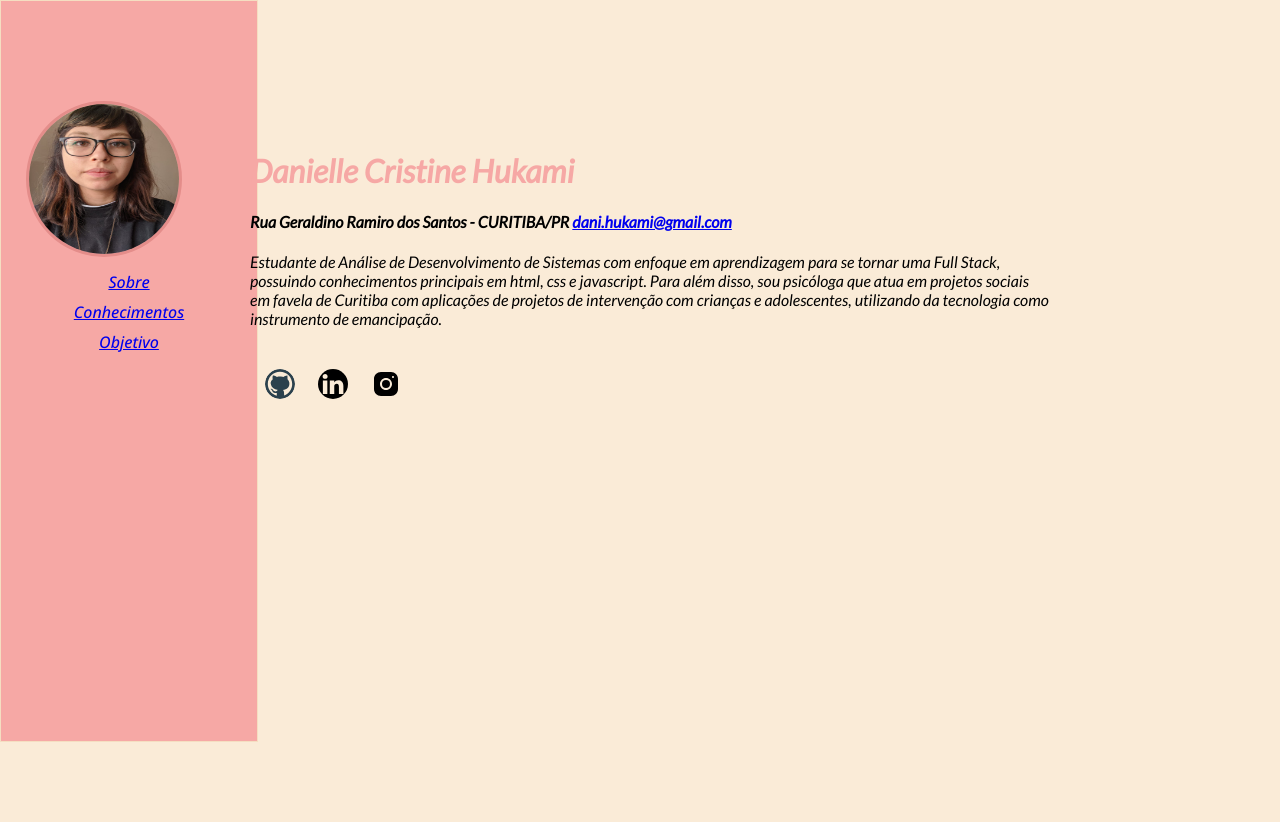
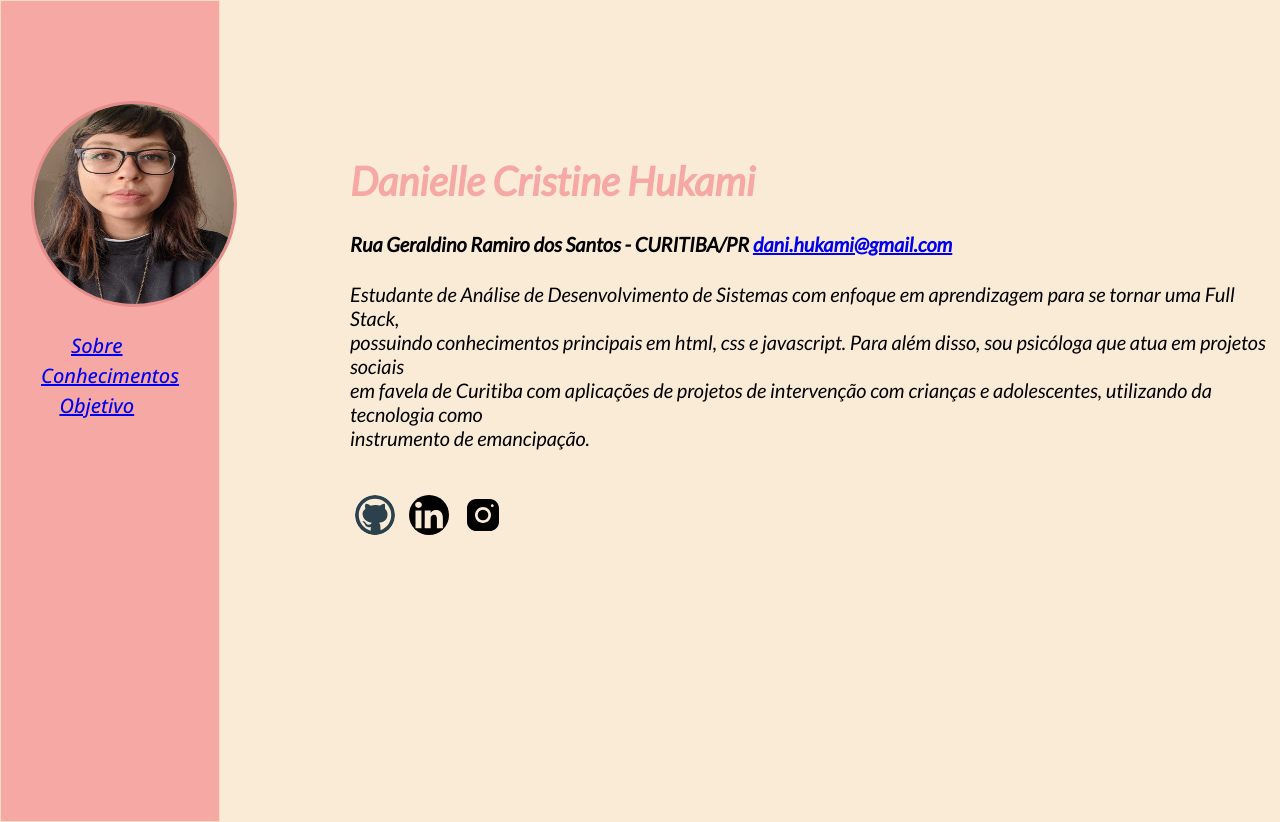
Before and after one commit to DanielleHukami/Avaliacao-Final-Front-End, a plain HTML site: page index.html in a window 1280 px wide. Before the commit the page ends 800 px from the top, so only its background shows below. Drawn offline with nearby package versions, Linux system fonts and the light colour scheme.

Commit message:
Update style.css

```diff
--- a/CSS/style.css
+++ b/CSS/style.css
@@ -6,21 +6,20 @@ body{
     background-color: antiquewhite;
 }
 
-.perfil,img{
-    width:150px;
-    height: 150px;
+#imagem-perfil{
+    width:200px;
+    height: 200px;
     margin-left: 10px;
-}
-#imagem-perfil{
     border-radius: 50%;
     border: solid #e48d8a;
-    margin-left: 15px;
+    margin-left: 30px;
 }
 .menu, ul{
     list-style:none;
-    padding-right:20px;
+    padding-right:33px;
     text-align: center;
     font-family: 'Open Sans', sans-serif;
+    font-size: 20px;
     line-height: 30px;
 }
 
@@ -30,16 +29,17 @@ body{
     border-width: 0.5px;
     border-color: rgb(245, 222, 193);
     position: absolute;
-    width: 20%;
-    height: 80%;
+    width: 17%;
+    height: 90%;
     padding-top: 100px;
 }
 
 .infos{
     position: absolute;
-    left: 250px;
+    margin-left: 350px;
     padding-top: 100px;
     font-family: 'Lato', sans-serif;
+    font-size: 20px;
 }
 
 h1{
@@ -47,8 +47,8 @@ h1{
 }
 
 #icones{
-    width: 30px;
-    height: 30px;
+    width: 40px;
+    height: 40px;
     margin-top: 20px;
     border-radius: 300px;
     padding: 5px;
```
